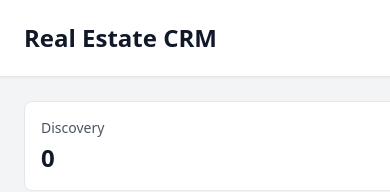
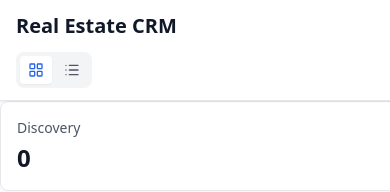
Before and after one commit to tatenda8is28/estate-agentbot, a React (Vite) app in the folder client/: page / in a window 390 px wide. Shown: the top 192 px of the page. Built offline with nearby package versions, Linux system fonts and the light colour scheme; no server answers; the database is empty.

Commit message:
Redesign CRM with consistent mobile-first responsive layout

```diff
--- a/client/src/pages/CRM.jsx
+++ b/client/src/pages/CRM.jsx
@@ -1,5 +1,5 @@
 import React, { useState } from 'react';
-import { LayoutGrid, List } from 'lucide-react';
+import { LayoutGrid, List, X } from 'lucide-react';
 import PipelineView from '../components/PipelineView';
 import ProspectList from '../components/ProspectList';
 import ChatPanel from '../components/ChatPanel';
@@ -9,6 +9,7 @@ import { useSupabaseRealtime } from '../useSupabaseRealtime';
 export default function CRM() {
   const [selectedProspect, setSelectedProspect] = useState(null);
   const [viewMode, setViewMode] = useState('pipeline'); // 'pipeline' or 'list'
+  const [showDetail, setShowDetail] = useState(false);
   const { data: prospects, loading } = useSupabaseRealtime('re_prospect_leads');
 
   if (loading) {
@@ -23,72 +24,84 @@ export default function CRM() {
   }
 
   return (
-    <div className="flex flex-col h-screen bg-gray-100">
-      {/* Header */}
-      <header className="bg-white border-b border-gray-200 px-6 py-4 shadow-sm">
-        <div className="flex items-center justify-between max-w-7xl mx-auto">
-          <h1 className="text-2xl font-bold text-gray-900">Real Estate CRM</h1>
+    <div className="flex flex-col h-screen bg-gray-50">
+      {/* Header - Consistent across all screens */}
+      <header className="bg-white border-b border-gray-200 px-4 sm:px-6 py-3 sm:py-4 sticky top-0 z-40 shadow-sm">
+        <div className="flex flex-col sm:flex-row sm:items-center sm:justify-between gap-3">
+          <h1 className="text-xl sm:text-2xl font-bold text-gray-900">Real Estate CRM</h1>
 
+          <div className="flex items-center justify-between gap-2 sm:gap-4">
             {/* View Toggle */}
-          <div className="flex gap-2 bg-gray-100 p-1 rounded-lg">
+            <div className="flex gap-1 bg-gray-100 p-1 rounded-lg">
               <button
                 onClick={() => setViewMode('pipeline')}
-              className={`flex items-center gap-2 px-4 py-2 rounded-lg transition ${
+                className={`flex items-center gap-1 sm:gap-2 px-2 sm:px-4 py-1.5 sm:py-2 rounded text-sm sm:text-base font-medium transition ${
                   viewMode === 'pipeline'
                     ? 'bg-white text-blue-600 shadow-sm'
                     : 'text-gray-600 hover:text-gray-900'
                 }`}
               >
-              <LayoutGrid size={18} />
-              <span className="text-sm font-medium">Pipeline</span>
+                <LayoutGrid size={16} />
+                <span className="hidden sm:inline">Pipeline</span>
               </button>
               <button
                 onClick={() => setViewMode('list')}
-              className={`flex items-center gap-2 px-4 py-2 rounded-lg transition ${
+                className={`flex items-center gap-1 sm:gap-2 px-2 sm:px-4 py-1.5 sm:py-2 rounded text-sm sm:text-base font-medium transition ${
                   viewMode === 'list'
                     ? 'bg-white text-blue-600 shadow-sm'
                     : 'text-gray-600 hover:text-gray-900'
                 }`}
               >
-              <List size={18} />
-              <span className="text-sm font-medium">List</span>
+                <List size={16} />
+                <span className="hidden sm:inline">List</span>
               </button>
             </div>
 
-          {/* Quick Stats */}
-          <div className="hidden md:flex gap-6 text-sm">
+            {/* Quick Stats - Hidden on mobile */}
+            <div className="hidden sm:flex gap-6 text-sm pl-4 border-l border-gray-200">
               <div className="text-center">
-              <p className="text-gray-500">Total</p>
-              <p className="text-xl font-bold text-gray-900">{prospects.length}</p>
+                <p className="text-gray-500 text-xs">Total</p>
+                <p className="text-lg font-bold text-gray-900">{prospects.length}</p>
               </div>
               <div className="text-center">
-              <p className="text-gray-500">Hot Leads</p>
-              <p className="text-xl font-bold text-red-600">{prospects.filter(p => p.lead_score === 'Hot').length}</p>
+                <p className="text-gray-500 text-xs">Hot</p>
+                <p className="text-lg font-bold text-red-600">{prospects.filter(p => p.lead_score === 'Hot').length}</p>
+              </div>
             </div>
           </div>
         </div>
       </header>
 
-      {/* Main Content */}
-      <div className="flex flex-1 overflow-hidden gap-6 p-6 max-w-7xl mx-auto w-full">
-        {/* Left: Pipeline or List View */}
-        <div className="flex-1 min-w-0">
+      {/* Main Content Area */}
+      <div className="flex-1 overflow-hidden flex flex-col sm:flex-row gap-0 sm:gap-4 p-0 sm:p-4">
+
+        {/* Primary View - Full width on mobile, responsive on desktop */}
+        <div className="flex-1 overflow-y-auto min-h-0">
           {viewMode === 'pipeline' ? (
-            <PipelineView prospects={prospects} />
+            <PipelineView
+              prospects={prospects}
+              onSelectProspect={(prospect) => {
+                setSelectedProspect(prospect);
+                setShowDetail(true);
+              }}
+            />
           ) : (
             <ProspectList
               prospects={prospects}
               selectedProspect={selectedProspect}
-              onSelectProspect={setSelectedProspect}
+              onSelectProspect={(prospect) => {
+                setSelectedProspect(prospect);
+                setShowDetail(true);
+              }}
             />
           )}
         </div>
 
-        {/* Right: Details + Chat (Desktop only) */}
+        {/* Detail Sidebar - Hidden on mobile, visible on tablet+ */}
         {selectedProspect && (
-          <div className="hidden lg:flex flex-col gap-6 w-96">
+          <div className="hidden lg:flex flex-col gap-4 w-full lg:w-96 min-h-0">
             {/* Prospect Details */}
-            <div className="flex-1 min-h-0 overflow-y-auto">
+            <div className="flex-1 overflow-y-auto min-h-0">
               <ProspectDetails
                 prospect={selectedProspect}
                 onUpdate={(updated) => {
@@ -98,32 +111,45 @@ export default function CRM() {
             </div>
 
             {/* Chat Panel */}
-            <div className="h-96 flex-shrink-0">
+            <div className="h-80 flex-shrink-0">
               <ChatPanel prospect={selectedProspect} />
             </div>
           </div>
         )}
       </div>
 
-      {/* Mobile Detail View */}
-      {selectedProspect && (
-        <div className="fixed inset-0 bg-black bg-opacity-50 z-40 lg:hidden flex flex-col">
-          <div className="bg-white flex-1 overflow-y-auto rounded-t-2xl mt-20">
-            <div className="p-6">
+      {/* Mobile Detail Modal - Overlay on mobile screens */}
+      {selectedProspect && showDetail && (
+        <div className="fixed inset-0 lg:hidden bg-black bg-opacity-50 z-50 flex flex-col">
+          {/* Modal Header */}
+          <div className="bg-white border-b border-gray-200 px-4 py-3 flex items-center justify-between sticky top-0">
+            <h2 className="text-lg font-bold text-gray-900 truncate">
+              {selectedProspect.prospect_name || 'Prospect'}
+            </h2>
             <button
-                onClick={() => setSelectedProspect(null)}
-                className="mb-4 px-4 py-2 text-blue-600 font-semibold"
+              onClick={() => {
+                setShowDetail(false);
+                setSelectedProspect(null);
+              }}
+              className="p-1 hover:bg-gray-100 rounded-lg transition"
             >
-                ← Back
+              <X size={24} className="text-gray-600" />
             </button>
+          </div>
 
-              {/* Mobile Details */}
+          {/* Modal Content - Scrollable */}
+          <div className="flex-1 overflow-y-auto bg-white">
+            <div className="p-4 space-y-4">
+              {/* Prospect Details */}
               <ProspectDetails prospect={selectedProspect} />
 
-              {/* Mobile Chat */}
-              <div className="mt-6 h-96">
+              {/* Chat Panel */}
+              <div className="h-96">
                 <ChatPanel prospect={selectedProspect} />
               </div>
+
+              {/* Bottom padding for scroll space */}
+              <div className="h-4"></div>
             </div>
           </div>
         </div>
```
Lines whose indentation alone changed are shown as unchanged.
